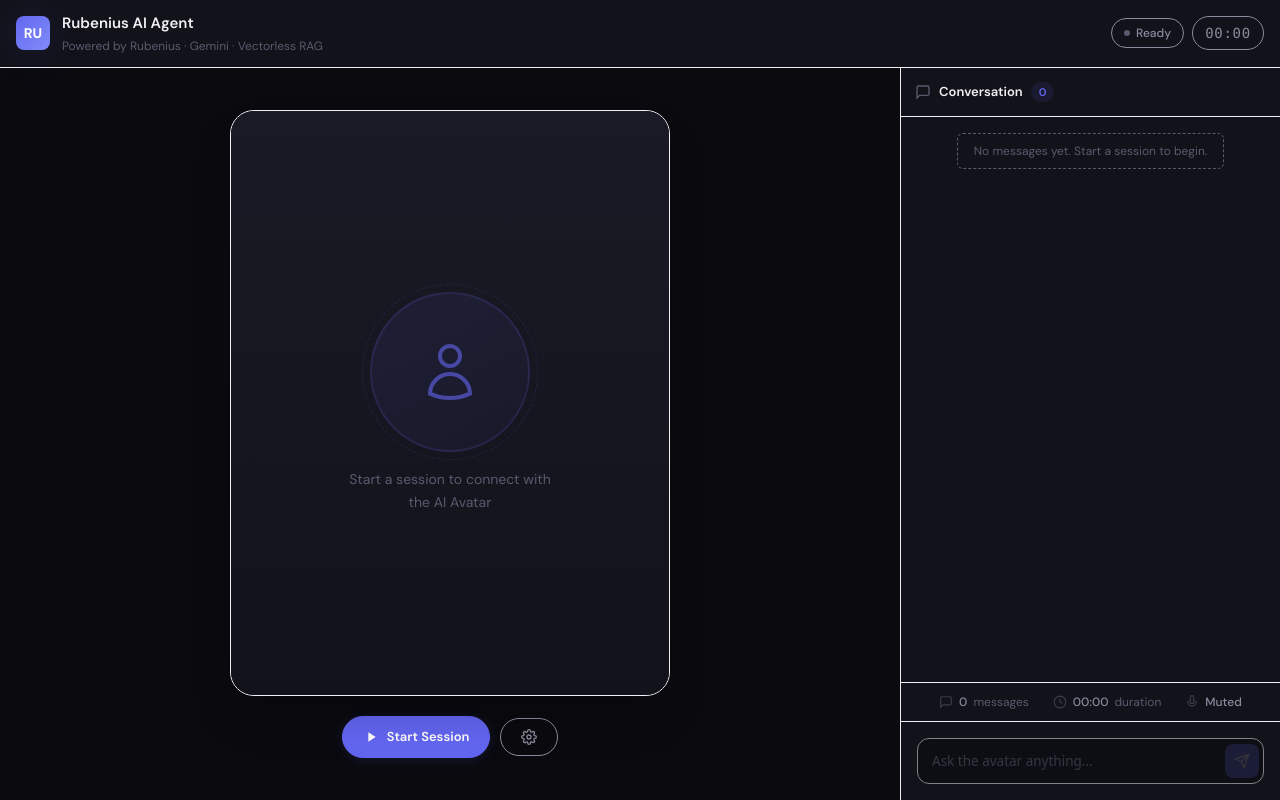
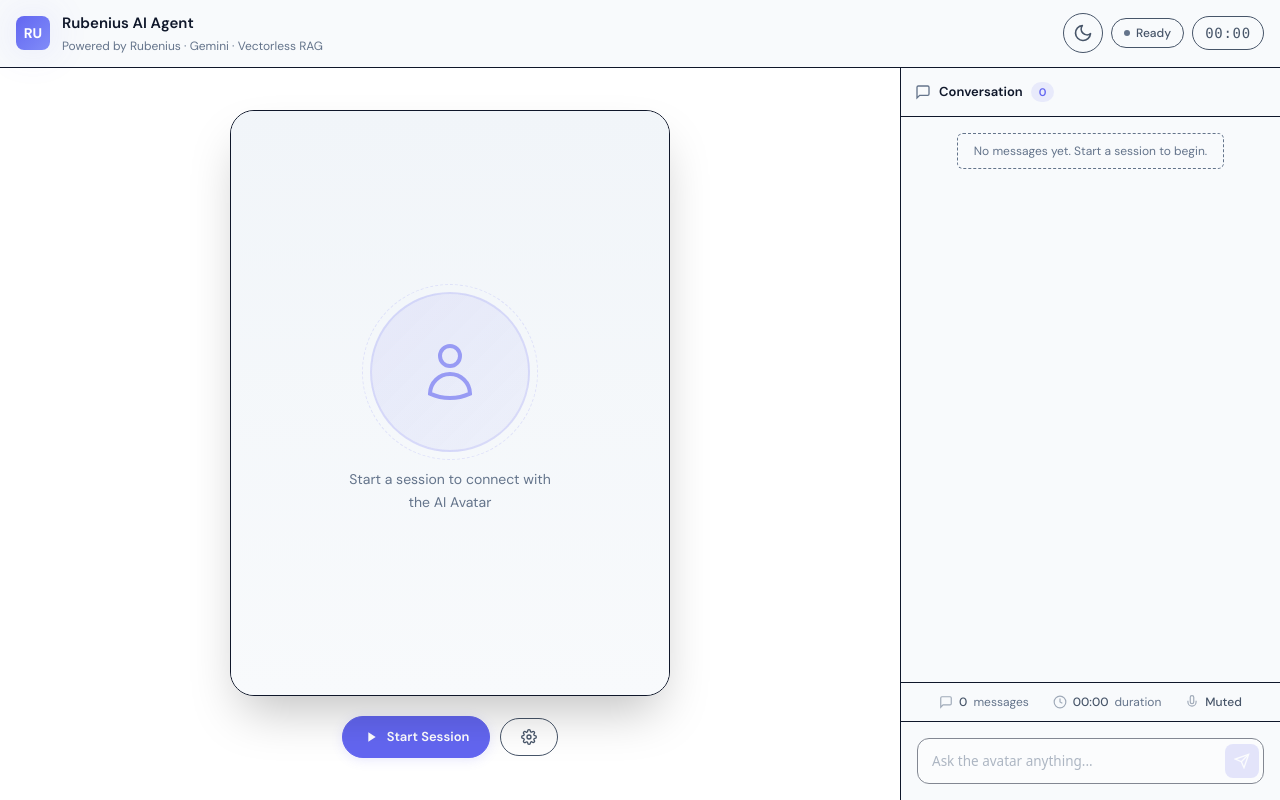
Before and after one commit to niks-nikhil-anand/AI-Video-Agent-Chatbot-Starter-Kit-Talking-Avatar-HeyGen, a Next.js app: page / in a window 1280 px wide. Built offline with nearby package versions, Linux system fonts and the light colour scheme.

Commit message:
feat: add ThemeToggle component, update layout hydration settings, and include liveavatar integration documentation

```diff
--- a/src/app/components/AvatarPanel.tsx
+++ b/src/app/components/AvatarPanel.tsx
@@ -48,7 +48,7 @@ export default function AvatarPanel({
         )}
 
         {/* Speaking indicator */}
-        <div className={`absolute bottom-4 left-1/2 -translate-x-1/2 flex items-center gap-2 px-4 py-2 bg-black/70 backdrop-blur-xl rounded-full transition-opacity duration-300 pointer-events-none ${isSpeaking ? 'opacity-100' : 'opacity-0'}`}>
+        <div className={`absolute bottom-4 left-1/2 -translate-x-1/2 flex items-center gap-2 px-4 py-2 bg-bg-card/80 backdrop-blur-xl border border-border-subtle rounded-full transition-opacity duration-300 pointer-events-none ${isSpeaking ? 'opacity-100' : 'opacity-0'}`}>
           <div className="flex items-end gap-[2px] h-4">
             <span className="w-[3px] h-1.5 bg-accent rounded-[2px] animate-bar-bounce" style={{ animationDelay: '0s' }} />
             <span className="w-[3px] h-3 bg-accent rounded-[2px] animate-bar-bounce" style={{ animationDelay: '0.15s' }} />
@@ -56,7 +56,7 @@ export default function AvatarPanel({
             <span className="w-[3px] h-3.5 bg-accent rounded-[2px] animate-bar-bounce" style={{ animationDelay: '0.45s' }} />
             <span className="w-[3px] h-1.5 bg-accent rounded-[2px] animate-bar-bounce" style={{ animationDelay: '0.6s' }} />
           </div>
-          <span className="text-xs text-white/80 font-medium">Speaking...</span>
+          <span className="text-xs text-text-primary font-medium">Speaking...</span>
         </div>
       </div>
 
--- a/src/app/components/Header.tsx
+++ b/src/app/components/Header.tsx
@@ -1,6 +1,8 @@
 'use client';
 
 import React from 'react';
+
+import { ThemeToggle } from './ThemeToggle';
 
 interface HeaderProps {
   status: 'idle' | 'live' | 'ended';
@@ -29,6 +31,7 @@ export default function Header({ status, timer }: HeaderProps) {
       </div>
 
       <div className="flex items-center gap-2 flex-shrink-0 px-4">
+        <ThemeToggle />
         <div
           className={`flex items-center gap-1.5 px-3 py-1.5 rounded-full text-xs font-medium border transition-all duration-300 ${statusColors[status]}`}
           data-status={status}
--- /dev/null
+++ b/src/app/components/ThemeToggle.tsx
@@ -0,0 +1,62 @@
+'use client';
+
+import * as React from 'react';
+import { useTheme } from 'next-themes';
+
+export function ThemeToggle() {
+  const { theme, setTheme } = useTheme();
+  const [mounted, setMounted] = React.useState(false);
+
+  // Avoid hydration mismatch
+  React.useEffect(() => {
+    setMounted(true);
+  }, []);
+
+  if (!mounted) {
+    return (
+      <div className="w-10 h-10 rounded-full bg-surface-glass border border-border-subtle animate-pulse" />
+    );
+  }
+
+  return (
+    <button
+      onClick={() => setTheme(theme === 'dark' ? 'light' : 'dark')}
+      className="w-10 h-10 flex items-center justify-center rounded-full bg-surface-glass border border-border-subtle text-text-secondary cursor-pointer transition-all hover:bg-surface-glass-hover hover:text-text-primary active:scale-95"
+      aria-label="Toggle Theme"
+    >
+      {theme === 'dark' ? (
+        <svg
+          className="w-5 h-5"
+          viewBox="0 0 24 24"
+          fill="none"
+          stroke="currentColor"
+          strokeWidth="2"
+          strokeLinecap="round"
+          strokeLinejoin="round"
+        >
+          <circle cx="12" cy="12" r="5" />
+          <line x1="12" y1="1" x2="12" y2="3" />
+          <line x1="12" y1="21" x2="12" y2="23" />
+          <line x1="4.22" y1="4.22" x2="5.64" y2="5.64" />
+          <line x1="18.36" y1="18.36" x2="19.78" y2="19.78" />
+          <line x1="1" y1="12" x2="3" y2="12" />
+          <line x1="21" y1="12" x2="23" y2="12" />
+          <line x1="4.22" y1="19.78" x2="5.64" y2="18.36" />
+          <line x1="18.36" y1="5.64" x2="19.78" y2="4.22" />
+        </svg>
+      ) : (
+        <svg
+          className="w-5 h-5"
+          viewBox="0 0 24 24"
+          fill="none"
+          stroke="currentColor"
+          strokeWidth="2"
+          strokeLinecap="round"
+          strokeLinejoin="round"
+        >
+          <path d="M21 12.79A9 9 0 1 1 11.21 3 7 7 0 0 0 21 12.79z" />
+        </svg>
+      )}
+    </button>
+  );
+}
--- a/src/app/globals.css
+++ b/src/app/globals.css
@@ -1,6 +1,32 @@
 @import "tailwindcss";
 
 :root {
+  /* Light Theme */
+  --bg-primary: #ffffff;
+  --bg-secondary: #f8fafc;
+  --bg-tertiary: #f1f5f9;
+  --bg-card: #ffffff;
+  --bg-hover: #f1f5f9;
+  --surface-glass: rgba(0,0,0,0.03);
+  --surface-glass-hover: rgba(0,0,0,0.06);
+  --border-subtle: rgba(0,0,0,0.08);
+  --border-active: rgba(99,102,241,0.3);
+  --text-primary: #0f172a;
+  --text-secondary: #475569;
+  --text-muted: #64748b;
+  --accent: #6366f1;
+  --accent-glow: rgba(99,102,241,0.1);
+  --accent-soft: rgba(99,102,241,0.05);
+  --green: #16a34a;
+  --green-glow: rgba(22,163,74,0.1);
+  --red: #dc2626;
+  --red-glow: rgba(220,38,38,0.1);
+  --amber: #d97706;
+  --amber-glow: rgba(217,119,6,0.1);
+}
+
+.dark {
+  /* Dark Theme (Current Default) */
   --bg-primary: #0a0a0f;
   --bg-secondary: #12121a;
   --bg-tertiary: #1a1a26;
--- a/src/app/layout.tsx
+++ b/src/app/layout.tsx
@@ -42,6 +42,7 @@ export default function RootLayout({
     <html
       lang="en"
       className={`${dmSans.variable} ${jbMono.variable} h-full antialiased`}
+      suppressHydrationWarning
     >
       <body className="min-h-full flex flex-col font-sans">
       <ThemeProvider
```
